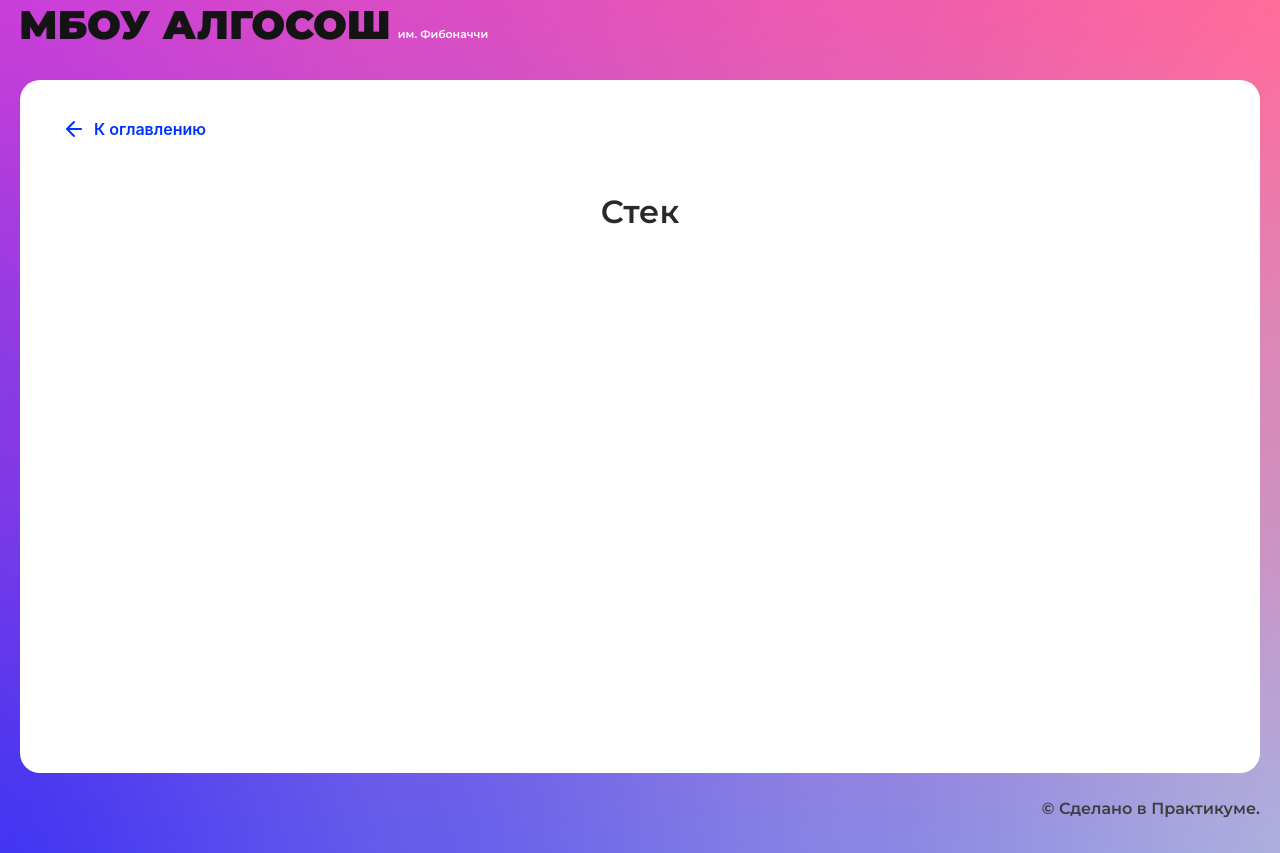
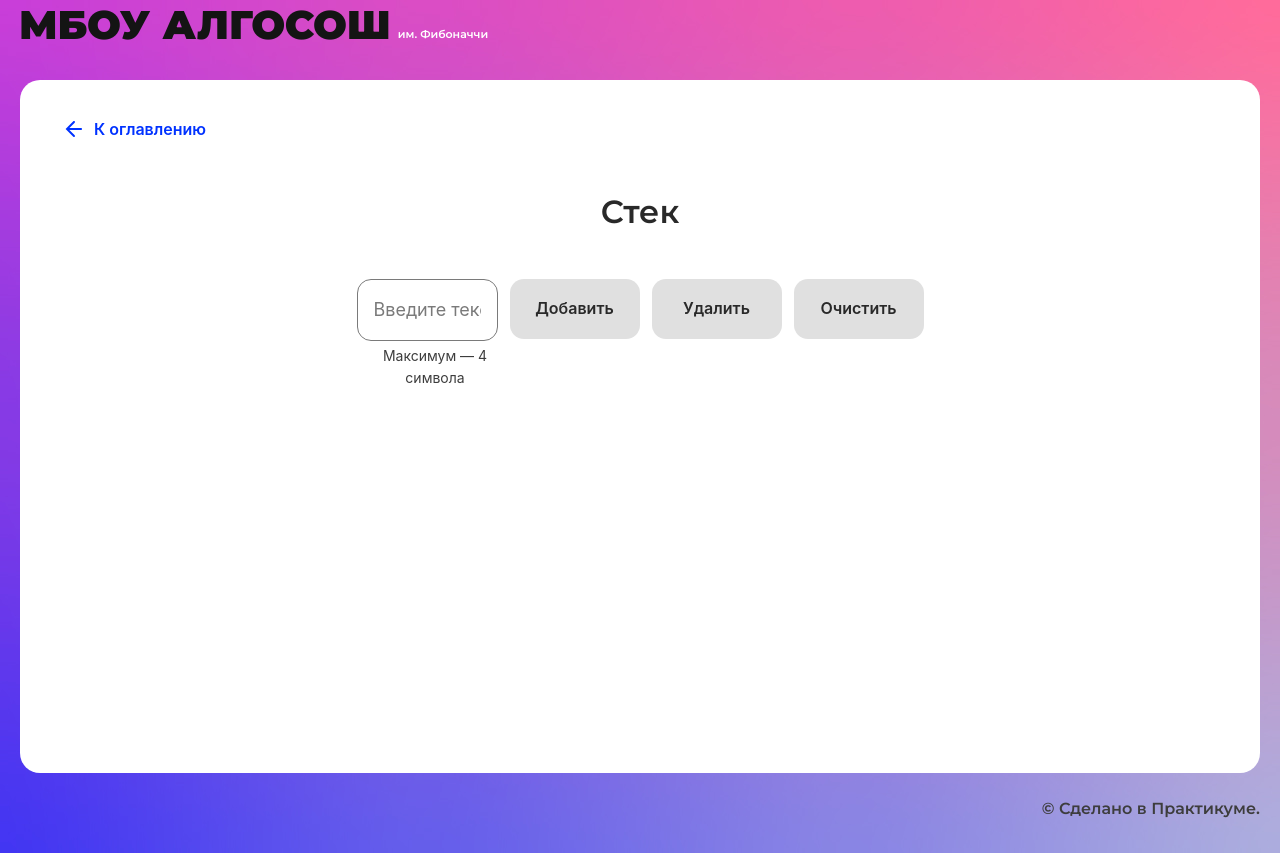
Before and after one commit to alsplatonov/algososh-ts, a React (Create React App) app: page /stack in a window 1280 px wide. Built offline with nearby package versions, Linux system fonts and the light colour scheme.

Commit message:
finished stack page

```diff
--- a/src/components/stack-page/stack-page.tsx
+++ b/src/components/stack-page/stack-page.tsx
@@ -1,10 +1,132 @@
-import React from "react";
+import { FC, ChangeEvent, FormEvent, useState } from "react";
+import styles from "./stack.module.css";
 import { SolutionLayout } from "../ui/solution-layout/solution-layout";
+import { Button } from "../ui/button/button";
+import { ElementStates } from "../../types/element-states";
+import { Input } from "../ui/input/input";
+import { Circle } from "../ui/circle/circle";
+import { Stack } from "./stack";
+import { SHORT_DELAY_IN_MS } from "../../constants/delays";
+import { setDelay } from "../../utils/utils";
 
-export const StackPage: React.FC = () => {
+interface IStackState<T> {
+  item: T;
+  state: ElementStates;
+}
+
+export const StackPage: FC = () => {
+  const [value, setValue] = useState("");
+  const [inProgress, setInProgress] = useState(false);
+  const [stack, setStack] = useState<Stack<string>>(new Stack<string>());
+  const [stackState, setStackState] = useState<IStackState<string>[]>([]);
+
+
+  const addItem = async (e: FormEvent, item: string) => {
+    e.preventDefault();
+    if (!value || stackState.length > 19 || inProgress) return;
+    setInProgress(true);
+
+    // Добавить элемент в стек
+    stack.push(value);
+
+    // Создать новый элемент с state = "changing" и добавить в stackState
+    const newItem: IStackState<string> = { item: value, state: ElementStates.Changing };
+    setStackState((prevState) => [...prevState, newItem]);
+
+    await setDelay(SHORT_DELAY_IN_MS); // Используем функцию setDelay
+
+    const index = stackState.length - 1;
+
+    // Обновить состояние только что добавленного элемента до значения Default
+    const lastAddedItem = stack.peek();
+    if (lastAddedItem) {
+      setStackState((prevState) => {
+        const updatedIndex = prevState.findIndex(item => item.item === lastAddedItem);
+        if (updatedIndex !== -1) {
+          const updatedItem = { ...prevState[updatedIndex], state: ElementStates.Default };
+          const updatedState = [...prevState];
+          updatedState[updatedIndex] = updatedItem;
+          return updatedState;
+        }
+        return prevState;
+      });
+    }
+
+    setInProgress(false);
+    setValue("");
+  };
+
+
+  const deleteItem = async () => {
+    const lastAddedItem = stack.peek();
+
+    if (lastAddedItem) {
+      const lastAddedIndex = stackState.findIndex(item => item.item === lastAddedItem);
+
+      if (lastAddedIndex !== -1) {
+        setStackState(prevState => {
+          const updatedItem = { ...prevState[lastAddedIndex], state: ElementStates.Changing };
+          const updatedState = [...prevState];
+          updatedState[lastAddedIndex] = updatedItem;
+          return updatedState;
+        });
+
+        await setDelay(SHORT_DELAY_IN_MS);
+
+        stack.pop();
+
+        setStackState(prevState => prevState.slice(0, -1));
+      }
+    }
+  };
+
+
   return (
     <SolutionLayout title="Стек">
-
+      <section className={styles.main}>
+        <form className={styles.form} onSubmit={(e) => addItem(e, value)}>
+          <Input
+            isLimitText={true}
+            maxLength={4}
+            onChange={(e: ChangeEvent<HTMLInputElement>) => setValue(e.target.value)}
+            value={value}
+          />
+          <Button
+            disabled={value.length <= 0 || stackState.length > 19 || inProgress}
+            onClick={(e) => {
+              addItem(e, value);
+            }}
+            isLoader={false}
+            text={"Добавить"}
+          />
+          <Button
+            disabled={stack.getSize() <= 0 || inProgress}
+            onClick={deleteItem}
+            isLoader={false}
+            text={"Удалить"}
+          />
+          <Button
+            disabled={stack.getSize() <= 0 || inProgress}
+            text={"Очистить"}
+            onClick={() => {
+              stack.clear();
+              setStackState([]);
+            }}
+          />
+        </form>
+        <ul className={styles.stack}>
+          {stackState.map((item, index) => (
+            <li key={index} className={styles.item}>
+              <Circle
+                state={item.state}
+                index={index}
+                letter={item.item}
+                head={stackState.length - 1 === index ? "top" : ""}
+              />
+            </li>
+          ))}
+        </ul>
+      </section>
     </SolutionLayout>
   );
 };
--- /dev/null
+++ b/src/components/stack-page/stack.module.css
@@ -0,0 +1,23 @@
+.main {
+  margin: 0;
+  padding: 0;
+  display: flex;
+  flex-direction: column;
+  align-items: center;
+}
+
+.form {
+  width: 567px;
+  display: flex;
+  justify-content: center;
+  gap: 12px;
+}
+
+.stack {
+  margin: 48px 0 0;
+  padding: 0;
+  list-style-type: none;
+  display: grid;
+  grid-template-columns: repeat(10, auto);
+  column-gap: 16px;
+}
--- /dev/null
+++ b/src/components/stack-page/stack.ts
@@ -0,0 +1,44 @@
+import { ElementStates } from "../../types/element-states";
+
+export interface IStackState<T> {
+  item: T;
+  state: ElementStates;
+}
+
+export class Stack<T> {
+  private items: IStackState<T>[];
+
+  constructor() {
+    this.items = [];
+  }
+
+  // Добавление элемента в стек
+  push(item: T): void {
+    this.items.push({ item, state: ElementStates.Default });
+  }
+
+  // Удаление и возврат последнего элемента из стека
+  pop(): T | undefined {
+    return this.items.pop()?.item;
+  }
+
+  // Возврат последнего элемента из стека без его удаления
+  peek(): T | undefined {
+    return this.items[this.items.length - 1]?.item;
+  }
+
+  // Проверка, пуст ли стек
+  isEmpty(): boolean {
+    return this.items.length === 0;
+  }
+
+  // Возврат размера стека
+  getSize(): number {
+    return this.items.length;
+  }
+
+  // Очистка стека
+  clear(): void {
+    this.items = [];
+  }
+}
```
